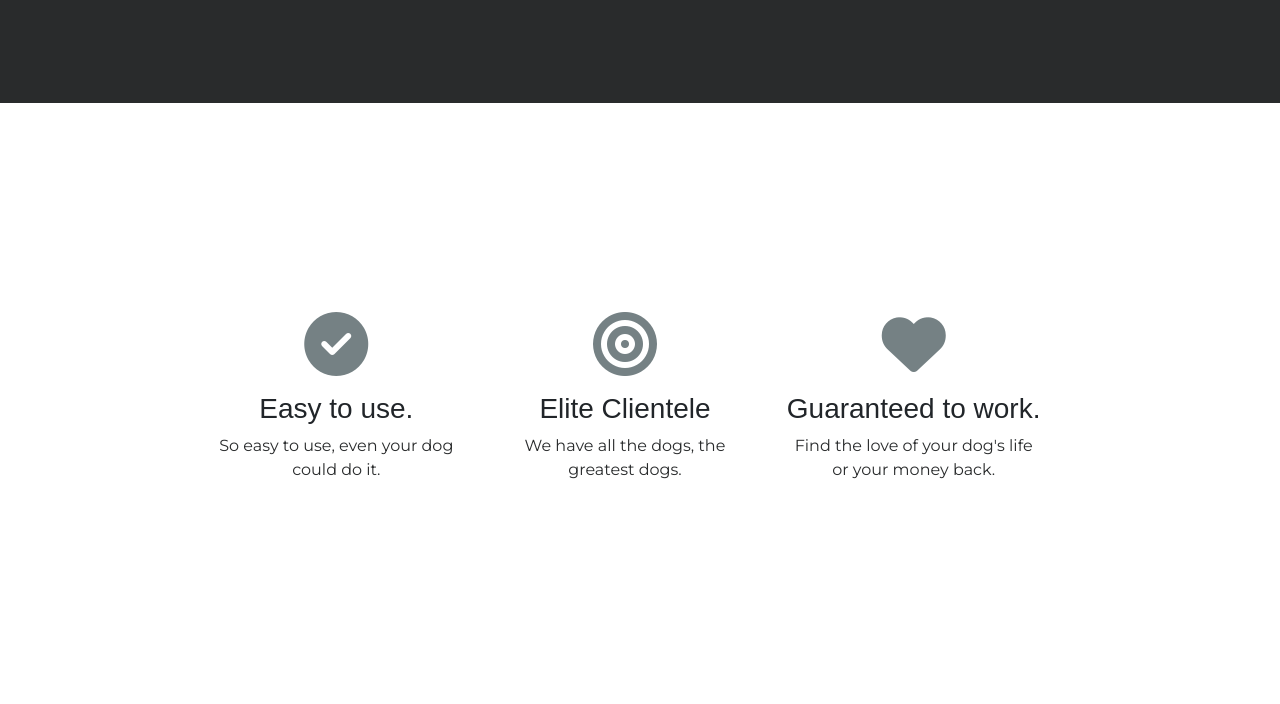
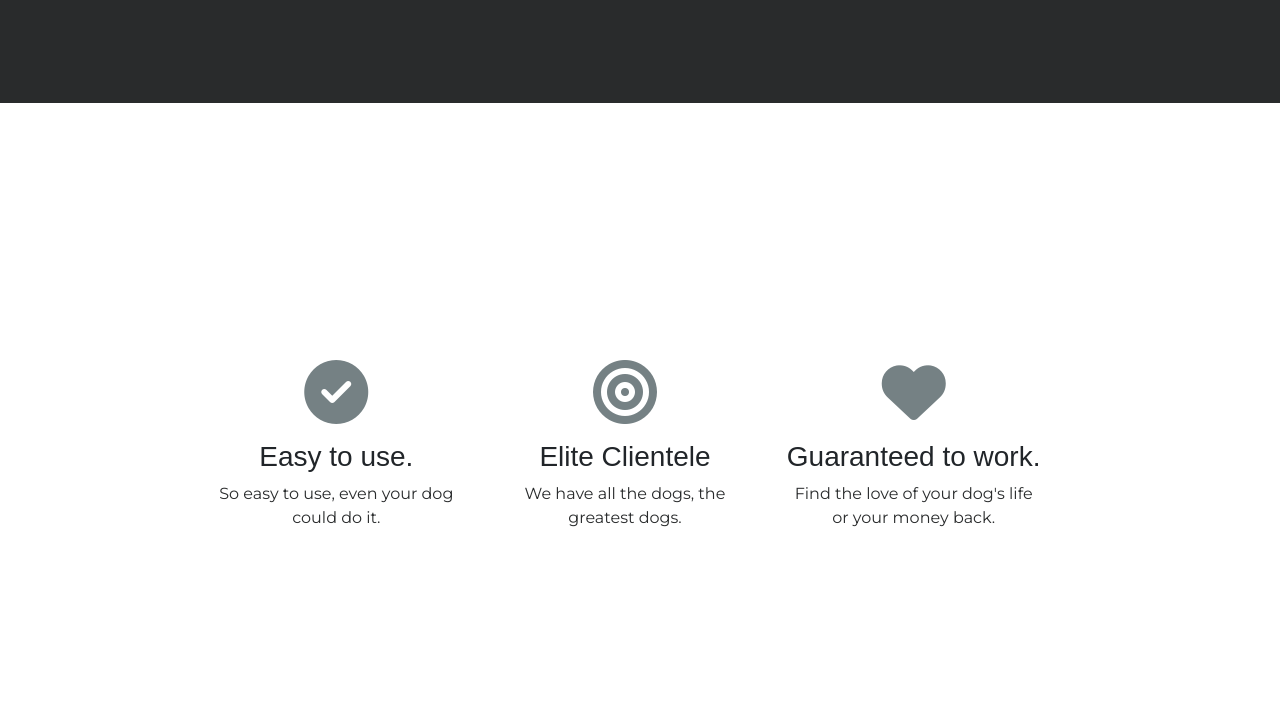
Before and after one commit to Lakshay-Batra/Foodizm, a plain HTML site: page index.html in a window 1280 px wide. Shown: the part 615-1319 px from the top of the page. Drawn offline with nearby package versions, Linux system fonts and the light colour scheme.

Commit message:
changes made

```diff
--- a/style.css
+++ b/style.css
@@ -1,6 +1,6 @@
 #features
 {
-    padding: 15% 15%; /* top/bottom left/right */
+    padding: 15rem 15%; /* top/bottom left/right */
     text-align: center;
     background-color: white;
     /* position: relative;
```
